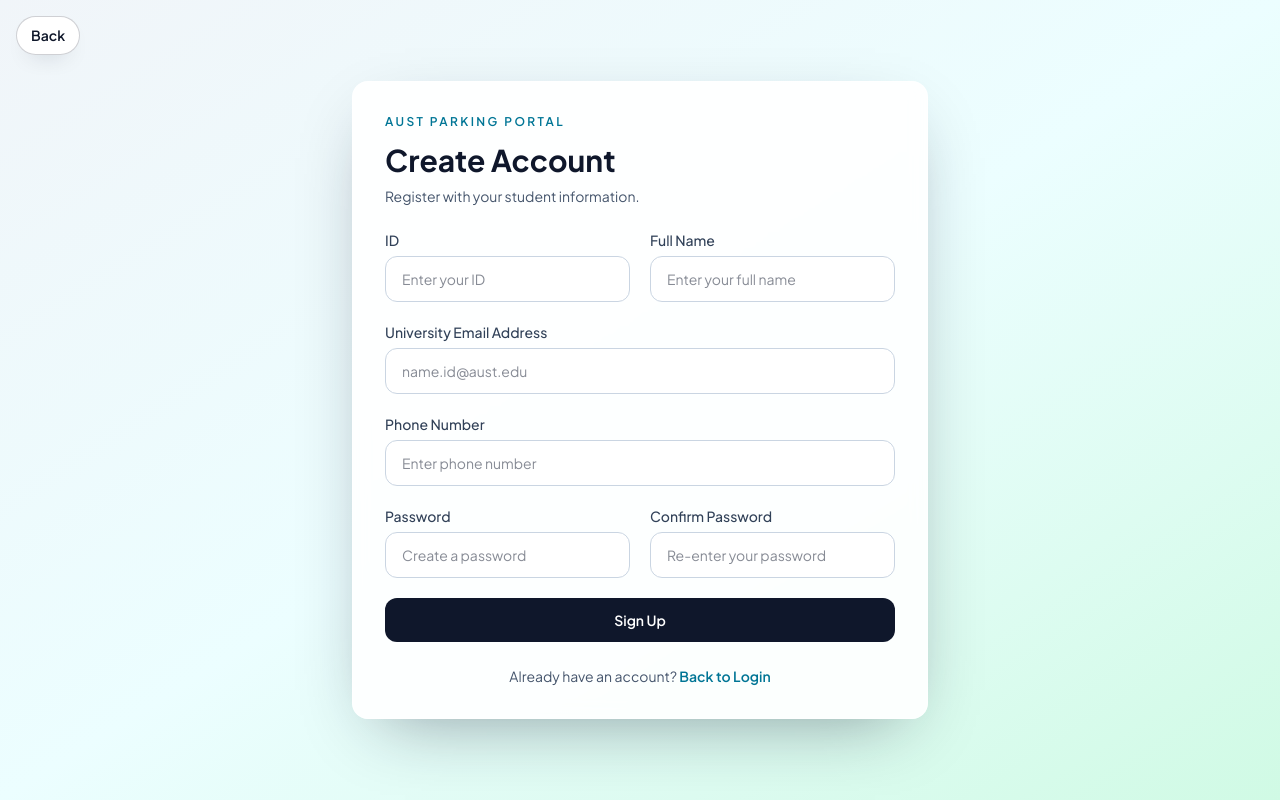
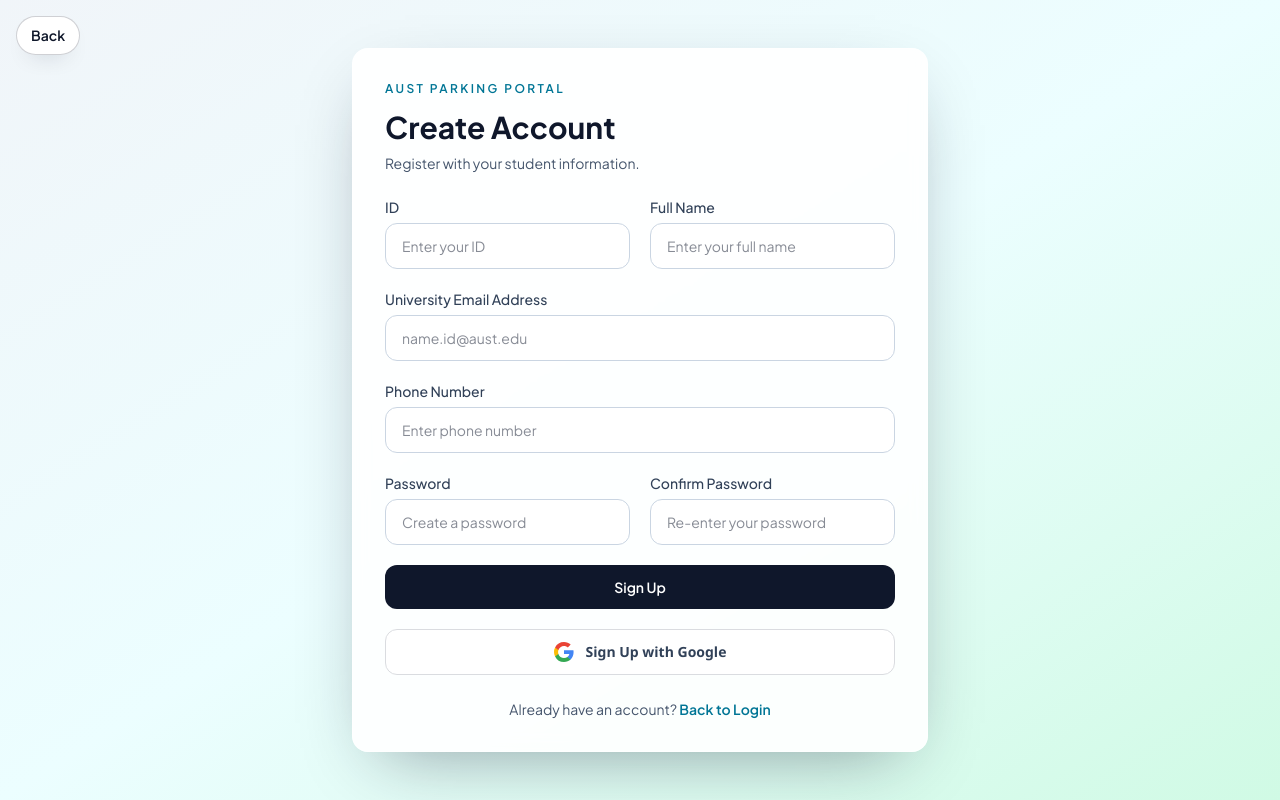
Before and after one commit to CyberFlare141/ParKar, a React app in the folder frontend/: page /register in a window 1280 px wide. Built offline with nearby package versions, Linux system fonts and the light colour scheme; no server answers; the HTML template or start-up script is replaced by a standard one; a web font is replaced by a local one.

Commit message:
Added Google Auth in Registration

```diff
--- a/frontend/src/pages/Auth/Register.jsx
+++ b/frontend/src/pages/Auth/Register.jsx
@@ -1,11 +1,25 @@
-import { useState } from "react";
+import { useEffect, useMemo, useState } from "react";
 import { Link } from "react-router-dom";
 import { useNavigate } from "react-router-dom";
-import client from "../../api/client";
+import client, { resolveBaseUrl } from "../../api/client";
 import { ENDPOINTS } from "../../api/endpoints";
 import { setAuthSession } from "../../auth/session";
 
 const emailPattern = /^[^\s@]+@[^\s@]+\.[^\s@]+$/;
+
+function buildGoogleRedirectUrl() {
+  return `${resolveBaseUrl().replace(/\/$/, "")}${ENDPOINTS.GOOGLE_REDIRECT}`;
+}
+
+function parseGoogleCallbackUser(rawUser) {
+  if (!rawUser) return null;
+
+  try {
+    return JSON.parse(rawUser);
+  } catch {
+    return null;
+  }
+}
 
 const initialValues = {
   id: "",
@@ -25,6 +39,25 @@ export default function Register() {
   const [challengeId, setChallengeId] = useState("");
   const [feedback, setFeedback] = useState("");
   const [isSubmitting, setIsSubmitting] = useState(false);
+  const googleRedirectUrl = useMemo(buildGoogleRedirectUrl, []);
+
+  useEffect(() => {
+    const params = new URLSearchParams(window.location.search);
+    const token = params.get("token");
+    const user = parseGoogleCallbackUser(params.get("user"));
+    const error = params.get("error");
+
+    if (token && user) {
+      setAuthSession(token, user);
+      window.location.replace("/");
+      return;
+    }
+
+    if (error === "access_denied") {
+      setFeedback("Google sign-in was cancelled.");
+      window.history.replaceState({}, document.title, window.location.pathname);
+    }
+  }, [navigate]);
 
   const handleChange = (event) => {
     const { name, value } = event.target;
@@ -301,6 +334,38 @@ export default function Register() {
               >
                 {isSubmitting ? "Submitting..." : "Sign Up"}
               </button>
+
+              <button
+                type="button"
+                onClick={() => window.location.assign(googleRedirectUrl)}
+                disabled={isSubmitting}
+                className="flex w-full items-center justify-center gap-3 rounded-xl border border-[#dadce0] bg-white px-4 py-3 text-sm font-semibold text-slate-700 transition hover:bg-slate-50 focus:outline-none focus:ring-2 focus:ring-slate-300 focus:ring-offset-2 disabled:cursor-not-allowed disabled:opacity-70"
+                style={{ fontFamily: '"Google Sans", "Segoe UI", sans-serif' }}
+              >
+                <svg
+                  aria-hidden="true"
+                  viewBox="0 0 24 24"
+                  className="h-5 w-5"
+                >
+                  <path
+                    fill="#4285F4"
+                    d="M23.49 12.27c0-.79-.07-1.54-.2-2.27H12v4.29h6.44a5.51 5.51 0 0 1-2.39 3.62v3.01h3.87c2.27-2.09 3.57-5.16 3.57-8.65Z"
+                  />
+                  <path
+                    fill="#34A853"
+                    d="M12 24c3.24 0 5.96-1.07 7.95-2.91l-3.87-3.01c-1.07.72-2.44 1.15-4.08 1.15-3.13 0-5.78-2.11-6.72-4.96H1.28v3.1A12 12 0 0 0 12 24Z"
+                  />
+                  <path
+                    fill="#FBBC05"
+                    d="M5.28 14.27A7.2 7.2 0 0 1 4.91 12c0-.79.14-1.56.37-2.27v-3.1H1.28A12 12 0 0 0 0 12c0 1.94.46 3.77 1.28 5.37l4-3.1Z"
+                  />
+                  <path
+                    fill="#EA4335"
+                    d="M12 4.77c1.77 0 3.35.61 4.59 1.8l3.44-3.44C17.95 1.09 15.23 0 12 0A12 12 0 0 0 1.28 6.63l4 3.1c.94-2.85 3.59-4.96 6.72-4.96Z"
+                  />
+                </svg>
+                Sign Up with Google
+              </button>
             </form>
           ) : (
             <form className="mt-6 space-y-5" onSubmit={handleVerifyOtp} noValidate>
```
Also changed, not shown: 1 other file (tests, documents, lock files or other folders).
